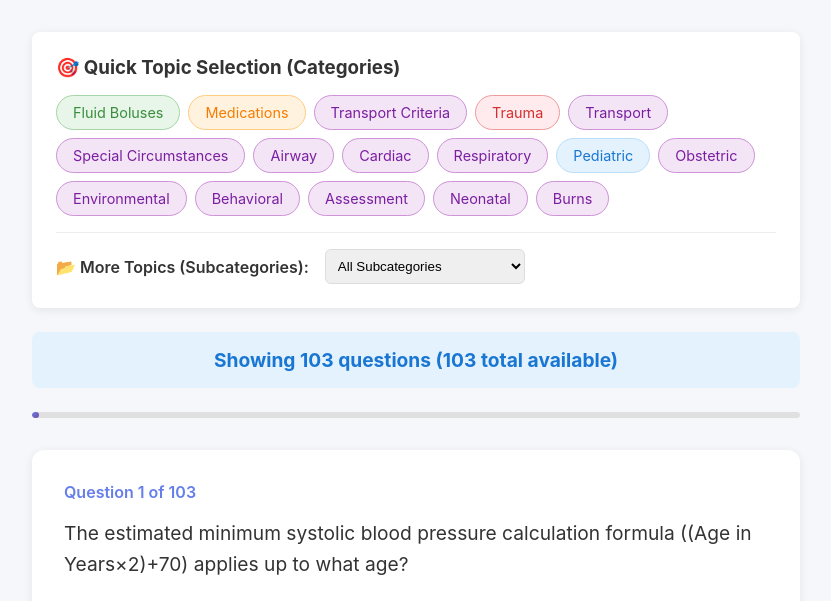
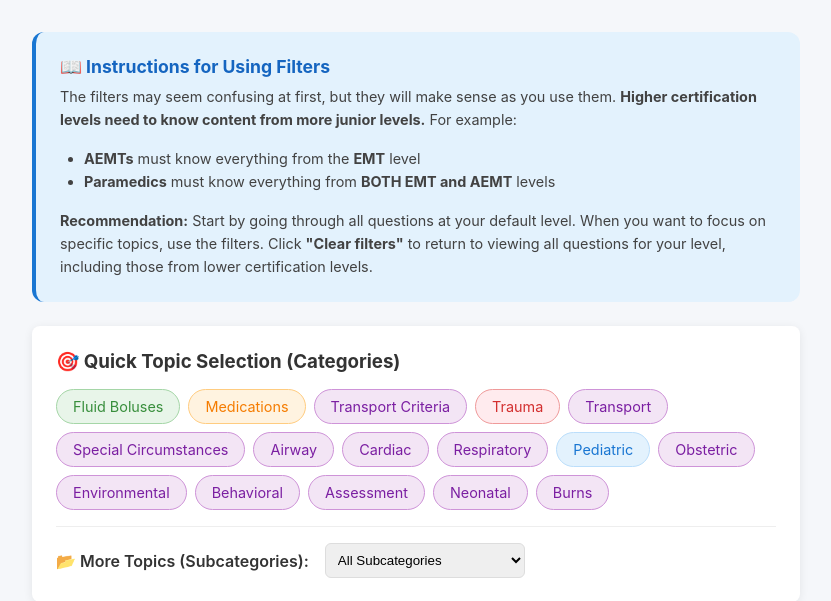
Before and after one commit to megatonnage/ems-learning-platform, a Flask app: page /quiz in a window 1280 px wide. Shown: the part 61-662 px from the top of the page, without its empty margins (224-1055 px from the left). Run offline with Flask 3, Linux system fonts and the light colour scheme; a user stored in the database is signed in; data comes from the database, SQL or seed files in the repository; tables that the repository leaves empty hold one stand-in row (values such as "Sample post").

Commit message:
Add filter instructions to quiz page
- Same instructions as dashboard page
- Explains hierarchical knowledge requirements
- Clarifies AEMT needs EMT, Paramedic needs both
- Added above the Quick Topic Filters section

```diff
--- a/templates/quiz.html
+++ b/templates/quiz.html
@@ -202,6 +202,23 @@
     </nav>
 
     <div class="container">
+        <!-- Instructions for Using Filters -->
+        <div style="background: #e3f2fd; padding: 1.5rem; border-radius: 12px; margin-bottom: 1.5rem; border-left: 4px solid #1976d2;">
+            <h2 style="margin-bottom: 0.5rem; color: #1565c0; font-size: 1.1rem;">📖 Instructions for Using Filters</h2>
+            <p style="color: #424242; margin-bottom: 1rem; line-height: 1.6; font-size: 0.9rem;">
+                The filters may seem confusing at first, but they will make sense as you use them.
+                <strong>Higher certification levels need to know content from more junior levels.</strong> For example:
+            </p>
+            <ul style="color: #424242; margin-left: 1.5rem; margin-bottom: 1rem; line-height: 1.6; font-size: 0.9rem;">
+                <li><strong>AEMTs</strong> must know everything from the <strong>EMT</strong> level</li>
+                <li><strong>Paramedics</strong> must know everything from <strong>BOTH EMT and AEMT</strong> levels</li>
+            </ul>
+            <p style="color: #424242; line-height: 1.6; font-size: 0.9rem;">
+                <strong>Recommendation:</strong> Start by going through all questions at your default level.
+                When you want to focus on specific topics, use the filters. Click <strong>"Clear filters"</strong> to return to viewing all questions for your level, including those from lower certification levels.
+            </p>
+        </div>
+
         <!-- Quick Topic Filters -->
         <div class="quick-filters" style="margin-bottom: 1.5rem; padding: 1.5rem; background: white; border-radius: 8px; box-shadow: 0 2px 10px rgba(0,0,0,0.08);">
             <h3 style="margin-bottom: 1rem; color: #333;">🎯 Quick Topic Selection (Categories)</h3>
```
